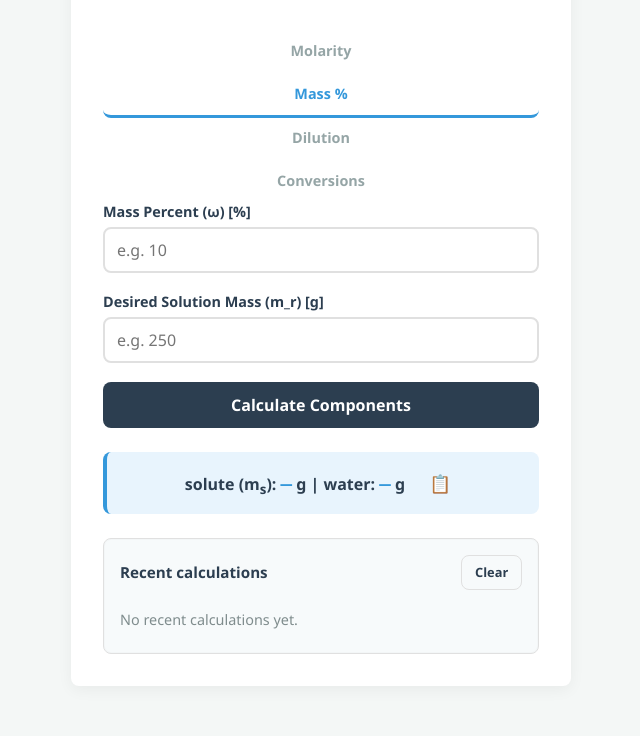
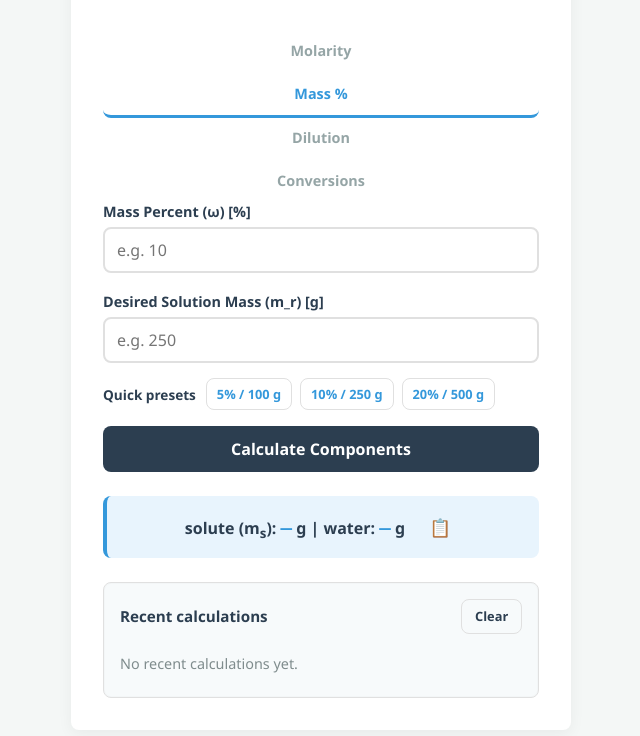
Before and after one commit to Ivana3003/lab-calc, a website: page index.html in a window 1280 px wide. Both pictures are taken after a click on the tab "Mass %". Shown: the part 118-854 px from the top of the page, without its empty margins (319-959 px from the left). Before the commit the page ends 824 px from the top, so only its background shows below. Drawn offline with Linux system fonts and the light colour scheme.

Commit message:
feat: add quick input presets

```diff
--- a/css/style.css
+++ b/css/style.css
@@ -121,6 +121,38 @@ header p {
 
 .input-group {
   margin-bottom: 1.2rem;
+}
+
+.preset-row {
+  display: flex;
+  align-items: center;
+  flex-wrap: wrap;
+  gap: 8px;
+  margin: -0.25rem 0 1rem;
+}
+
+.preset-label {
+  color: var(--primary);
+  font-size: 0.85rem;
+  font-weight: 600;
+  margin-right: 2px;
+}
+
+.preset-btn {
+  width: auto;
+  padding: 6px 10px;
+  background: transparent;
+  color: var(--accent);
+  border: 1px solid var(--border);
+  font-size: 0.8rem;
+  box-shadow: none;
+}
+
+.preset-btn:hover {
+  background: rgba(52, 152, 219, 0.1);
+  color: var(--primary);
+  transform: none;
+  box-shadow: none;
 }
 
 label {
--- a/index.html
+++ b/index.html
@@ -114,6 +114,18 @@
               min="0"
               placeholder="e.g. 250"
             />
+          </div>
+          <div class="preset-row" aria-label="Quick presets">
+            <span class="preset-label">Quick presets</span>
+            <button type="button" class="preset-btn" data-preset="5-100">
+              5% / 100 g
+            </button>
+            <button type="button" class="preset-btn" data-preset="10-250">
+              10% / 250 g
+            </button>
+            <button type="button" class="preset-btn" data-preset="20-500">
+              20% / 500 g
+            </button>
           </div>
           <button type="submit" class="calc-btn">Calculate Components</button>
         </form>
--- a/js/main.js
+++ b/js/main.js
@@ -42,8 +42,26 @@ const LabCalc = {
       });
     });
 
+    document.querySelectorAll(".preset-btn").forEach((btn) => {
+      btn.addEventListener("click", (e) => {
+        this.applyMassPercentPreset(e.currentTarget.dataset.preset);
+      });
+    });
+
     const clearHistoryBtn = document.getElementById("clear-history-btn");
     clearHistoryBtn?.addEventListener("click", () => this.clearHistory());
+  },
+
+  applyMassPercentPreset(preset) {
+    const [percent, mass] = preset.split("-");
+    const percentInput = document.getElementById("perc-w");
+    const massInput = document.getElementById("perc-mr");
+
+    if (!percentInput || !massInput) return;
+
+    percentInput.value = percent;
+    massInput.value = mass;
+    percentInput.focus();
   },
 
   // Keyboard shortcuts
```
